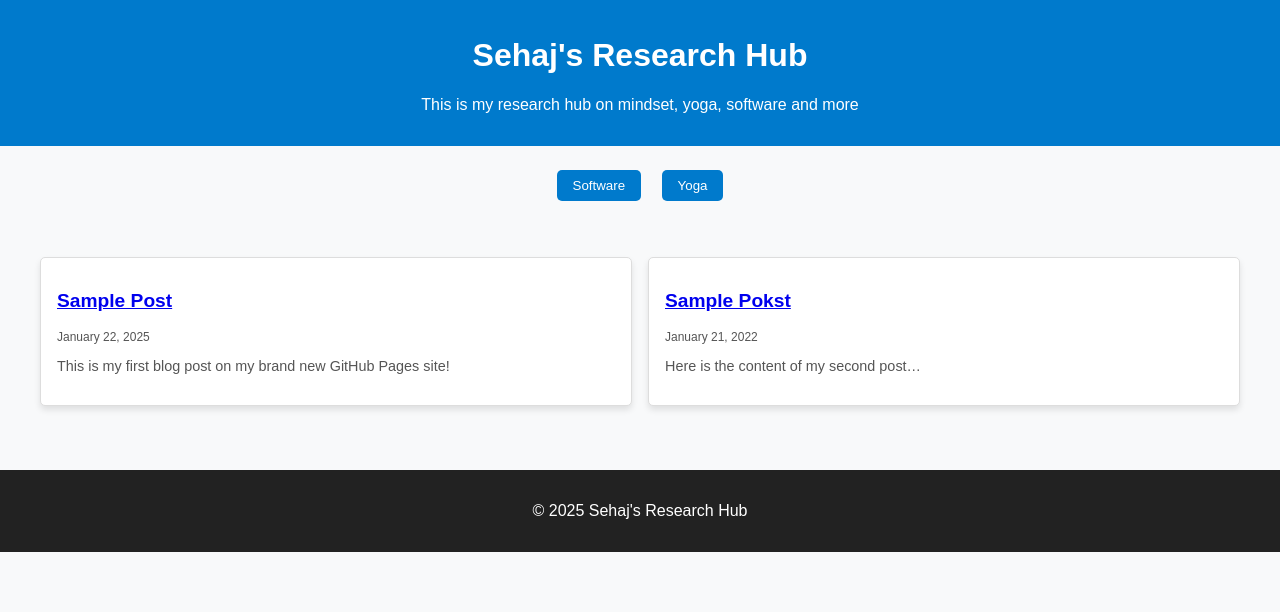
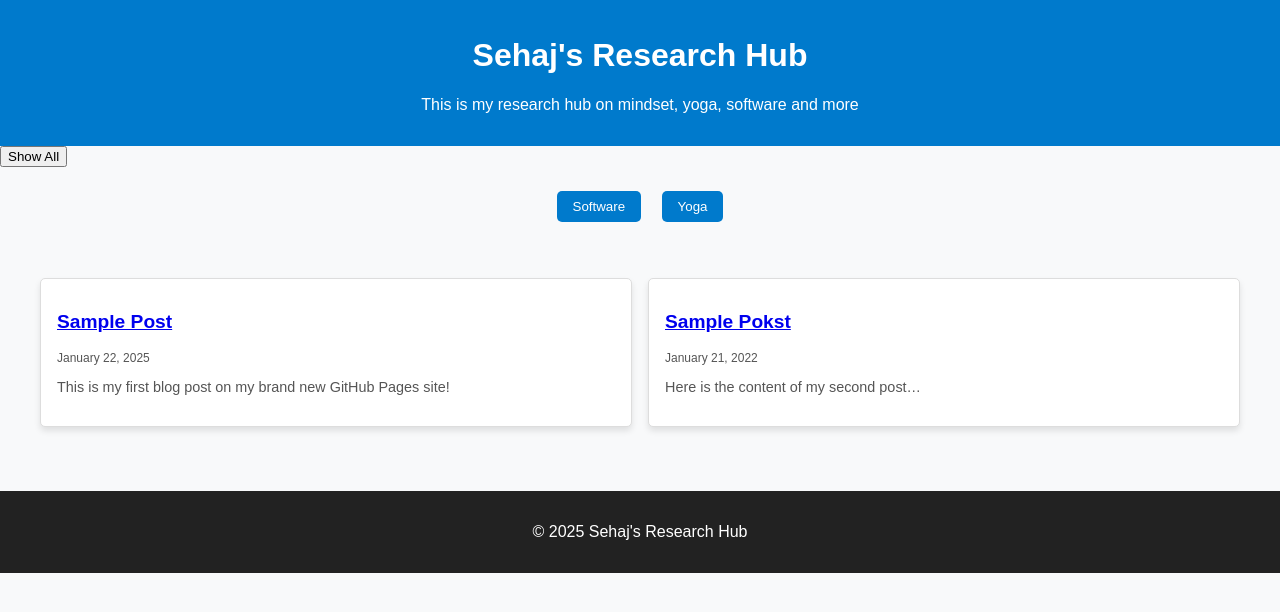
Before and after one commit to sehaj97/Blogging, a Jekyll site: the page built from index.md, in a window 1280 px wide. Shown: the top 612 px of the page. Built offline with Jekyll 4.4.1, drawn with Linux system fonts in a browser that asks for light colours.

Commit message:
Update home.html

```diff
--- a/_layouts/home.html
+++ b/_layouts/home.html
@@ -1,6 +1,9 @@
 ---
 layout: default
 ---
+
+<button class="category-btn" onclick="filterPosts('')">Show All</button>
+
 
 <div class="categories">
   <!-- Generate category buttons dynamically -->
```
